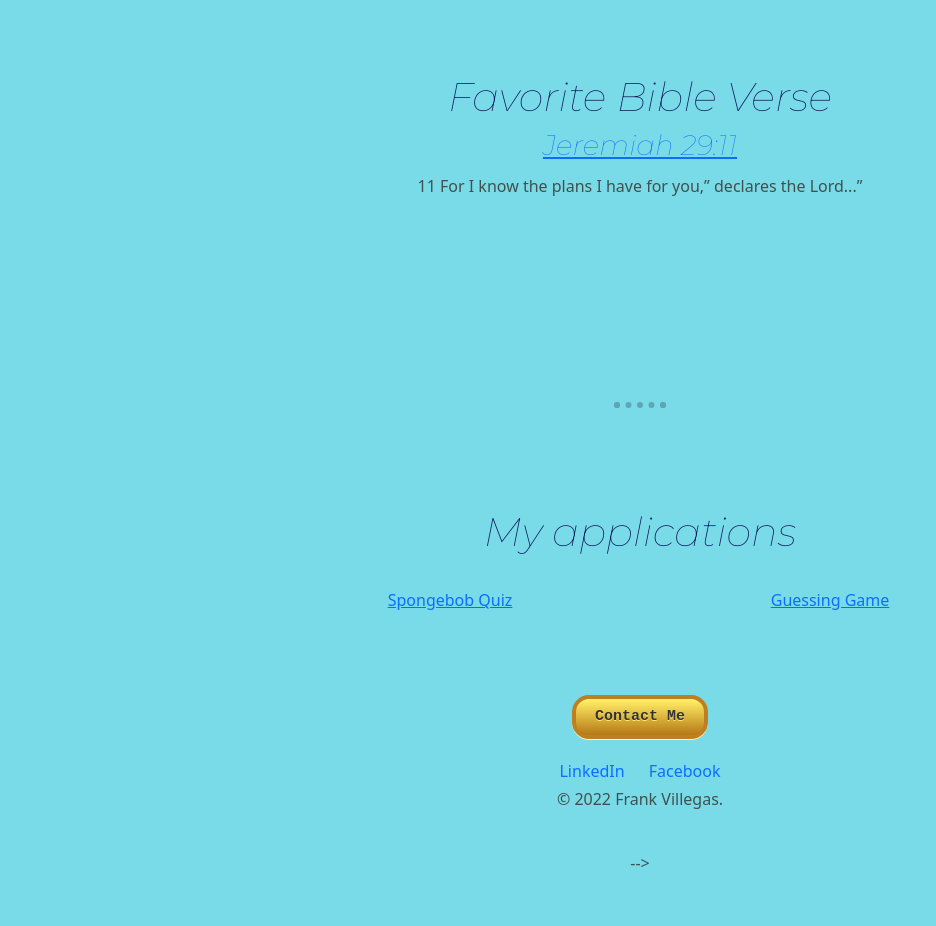
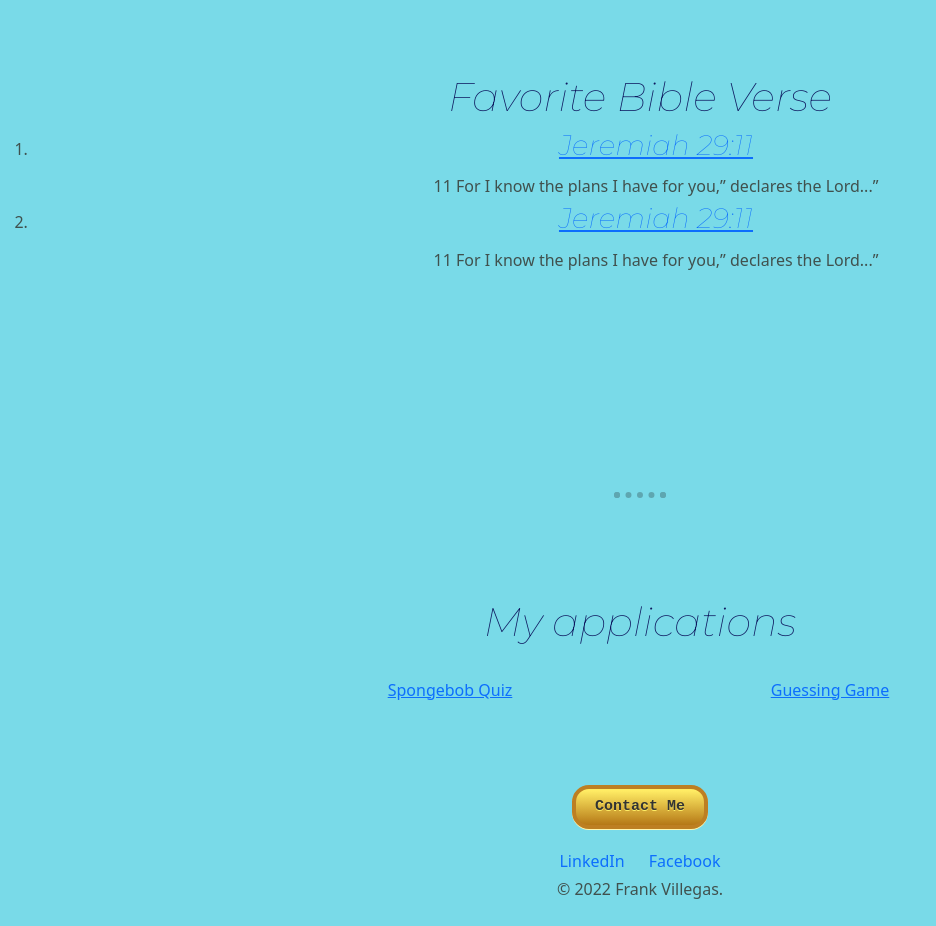
Before and after one commit to fvillegas341/newBiography, a website: page index.html in a window 1280 px wide. Shown: the part 2200-3126 px from the top of the page, without its empty margins (0-936 px from the left). Before the commit the page ends 3075 px from the top, so only its background shows below. Drawn offline with nearby package versions, Linux system fonts and the light colour scheme.

Commit message:
Have gitignore established and list the bible verse

```diff
--- a/index.html
+++ b/index.html
@@ -106,8 +106,17 @@
     <div class="memory-verse">
       <hr>
       <h2>Favorite Bible Verse</h2>
-      <h3><a href="https://www.biblegateway.com/passage/?search=Jeremiah%2029%3A11&version=NIV">Jeremiah 29:11</a></h3>
-      <p class="p5">11 For I know the plans I have for you,” declares the Lord...”</p>
+      <ol>
+        <li>
+          <h3><a href="https://www.biblegateway.com/passage/?search=Jeremiah%2029%3A11&version=NIV">Jeremiah 29:11</a></h3>
+          <p class="p5">11 For I know the plans I have for you,” declares the Lord...”</p>
+        </li>
+        <li>
+          <h3><a href="https://www.biblegateway.com/passage/?search=Jeremiah%2029%3A11&version=NIV">Jeremiah 29:11</a></h3>
+          <p class="p5">11 For I know the plans I have for you,” declares the Lord...”</p>
+        </li>
+      </ol>
+
     </div>
   </div>
 
```
Also changed, not shown: 1 other file.
